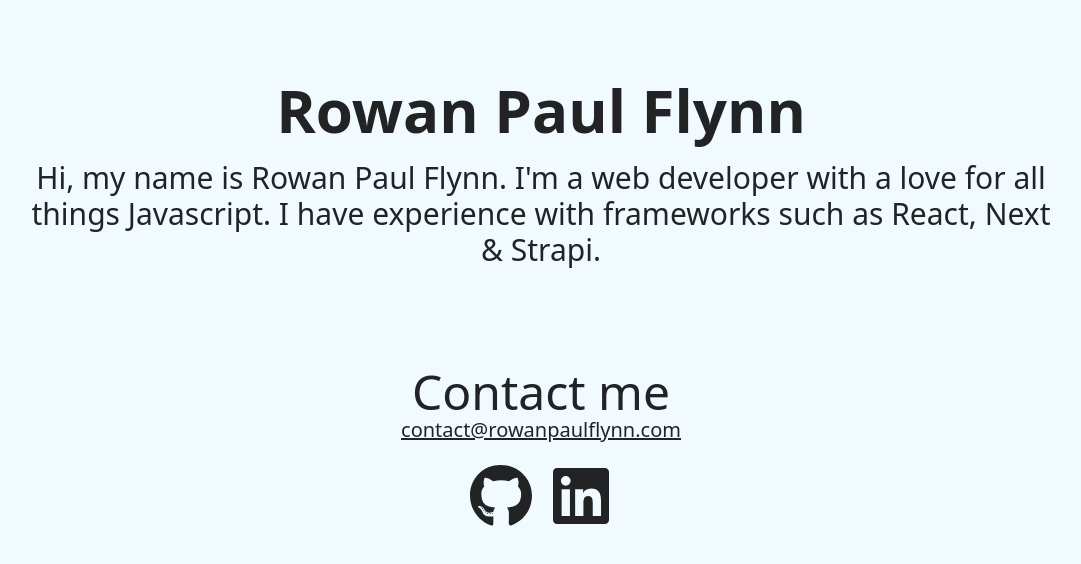
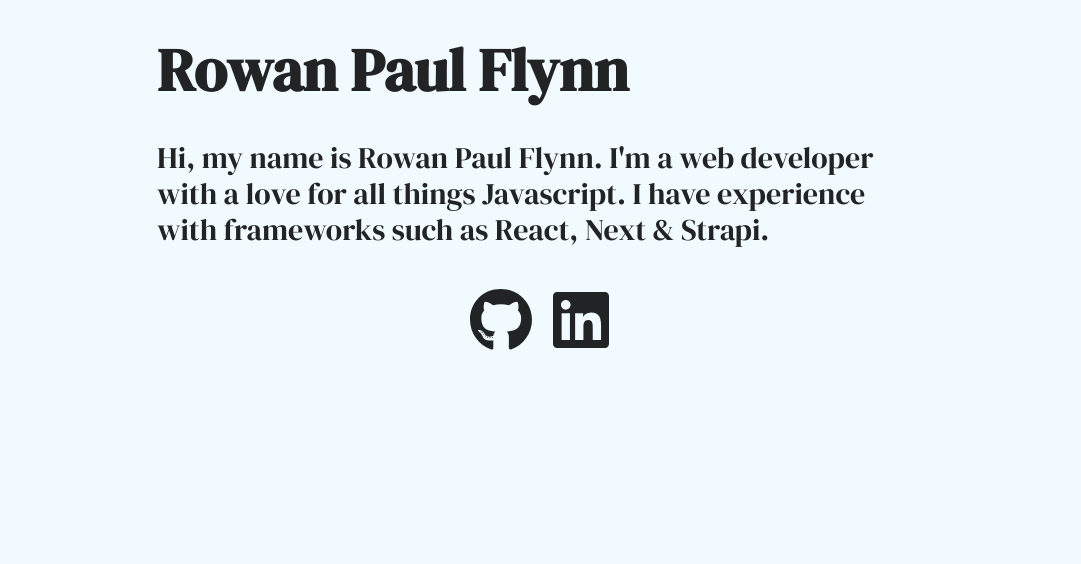
Before and after one commit to Rowan-Paul/rowanpaulflynn, a Next.js app: page / in a window 1280 px wide. Shown: the top 564 px of the page, without its empty margins (99-1180 px from the left). Built offline with nearby package versions, Linux system fonts and the light colour scheme.

Commit message:
Update layout

```diff
--- a/pages/index.tsx
+++ b/pages/index.tsx
@@ -2,36 +2,17 @@ import type { NextPage } from 'next';
 
 const Home: NextPage = () => {
   return (
-    <div className="min-h-screen bg-primary text-text">
-      <div className="container m-auto ">
-        <div className="flex justify-center items-center flex-col text-center py-20">
-          <h1 className="text-4xl md:text-6xl font-extrabold ">Rowan Paul Flynn</h1>
-          <p className="text-2xl md:text-3xl my-2 md:my-5 px-5 md:px-10 xl:px-32">
+    <div className="min-h-screen bg-primary font-primary text-text">
+      <div className="container m-auto max-w-3xl">
+        <h1 className="text-4xl md:text-6xl font-extrabold py-10">Rowan Paul Flynn</h1>
+        <p className="text-2xl md:text-3xl">
           Hi, my name is Rowan Paul Flynn. I&apos;m a web developer with a love for all things Javascript. I have
           experience with frameworks such as React, Next &amp; Strapi.
         </p>
       </div>
-        <div className="flex justify-center items-center flex-col text-center">
-          <h2 className="text-3xl md:text-5xl">Contact me</h2>
-          <div className="text-xl underline">
-            <a href="mailto:contact@rowanpaulflynn.com" rel="noreferrer" target="_blank">
-              contact@rowanpaulflynn.com
-            </a>
-          </div>
-          <div className="flex flex-row gap-4 my-2 md:my-5">
-            <a href="https://github.com/rowan-paul" rel="noreferrer" target="_blank" aria-label="Github profile">
+      <div className="container m-auto max-w-3xl mt-10 flex flex-row justify-center gap-4">
         <GithubIcon />
-            </a>
-            <a
-              href="https://www.linkedin.com/in/rowan-paul-flynn-1201a8205"
-              rel="noreferrer"
-              target="_blank"
-              aria-label="LinkedIn profile"
-            >
         <LinkedInIcon />
-            </a>
-          </div>
-        </div>
       </div>
     </div>
   );
```
Lines whose indentation alone changed are shown as unchanged.
